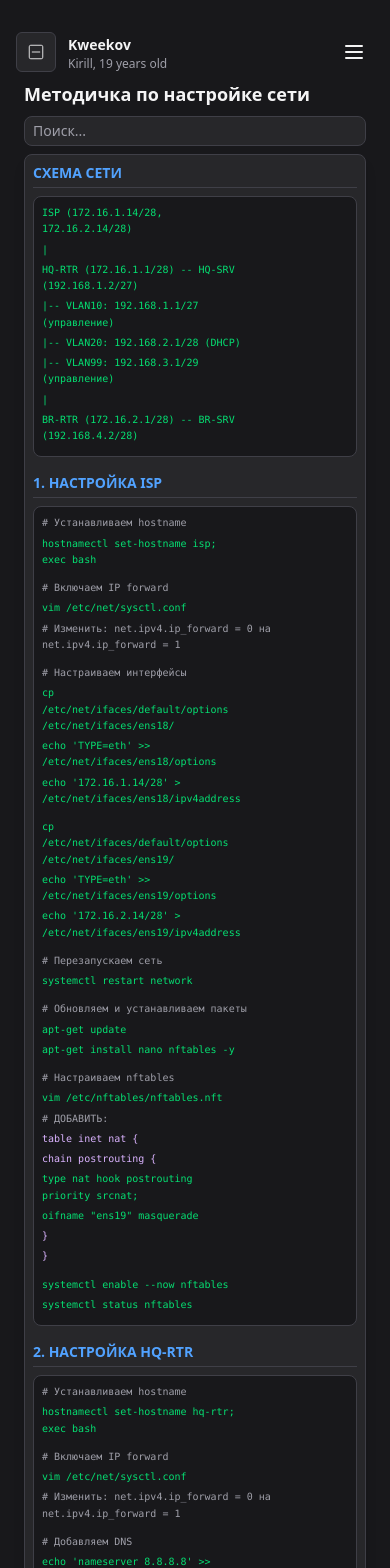
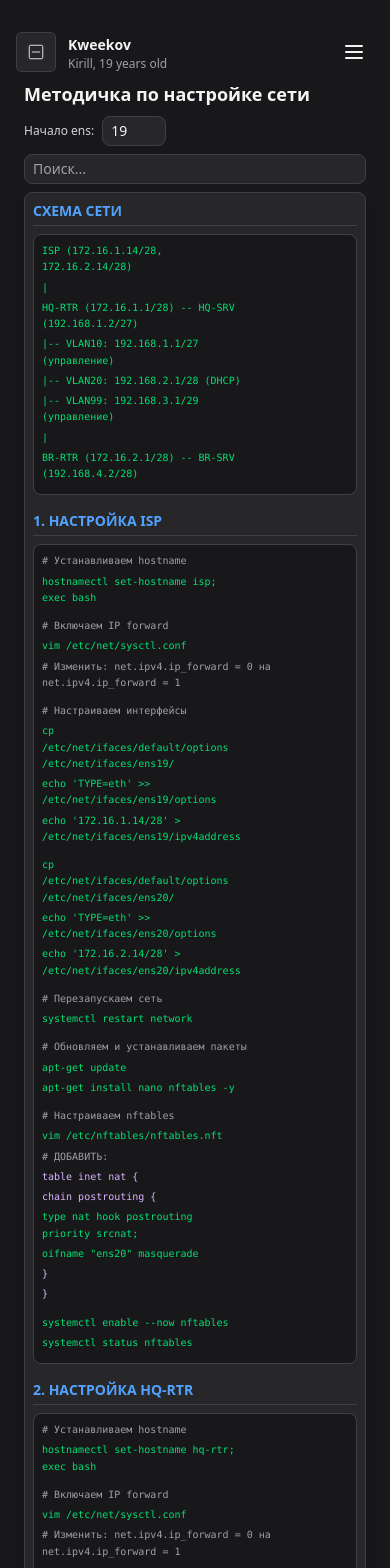
Before and after one commit to Kweekov/Kweekov, a React (Vite) app: page /exam in a window 390 px wide. Shown: the top 1568 px of the page. Built offline with nearby package versions, Linux system fonts and the light colour scheme.

Commit message:
Updated Exam page for students

```diff
--- a/src/pages/Exam.tsx
+++ b/src/pages/Exam.tsx
@@ -1,15 +1,12 @@
-import { useState } from "react"
+import { useState, useMemo } from "react"
 
 interface Section {
   title: string
   content: string[]
 }
 
-export function ExamPage({ isDark }: { isDark: boolean }) {
-  const [searchQuery, setSearchQuery] = useState("")
-
-  // Парсинг содержимого из exam.txt
-  const sections: Section[] = [
+// Оригинальные секции с базовыми номерами интерфейсов (будем заменять "ens{BASE}" на актуальные)
+const originalSections: Section[] = [
   {
     title: "СХЕМА СЕТИ",
     content: [
@@ -34,13 +31,13 @@ export function ExamPage({ isDark }: { isDark: boolean }) {
       "# Изменить: net.ipv4.ip_forward = 0 на net.ipv4.ip_forward = 1",
       "",
       "# Настраиваем интерфейсы",
-        "cp /etc/net/ifaces/default/options /etc/net/ifaces/ens18/",
-        "echo 'TYPE=eth' >> /etc/net/ifaces/ens18/options",
-        "echo '172.16.1.14/28' > /etc/net/ifaces/ens18/ipv4address",
+      "cp /etc/net/ifaces/default/options /etc/net/ifaces/ens{BASE}/",
+      "echo 'TYPE=eth' >> /etc/net/ifaces/ens{BASE}/options",
+      "echo '172.16.1.14/28' > /etc/net/ifaces/ens{BASE}/ipv4address",
       "",
-        "cp /etc/net/ifaces/default/options /etc/net/ifaces/ens19/",
-        "echo 'TYPE=eth' >> /etc/net/ifaces/ens19/options",
-        "echo '172.16.2.14/28' > /etc/net/ifaces/ens19/ipv4address",
+      "cp /etc/net/ifaces/default/options /etc/net/ifaces/ens{BASE+1}/",
+      "echo 'TYPE=eth' >> /etc/net/ifaces/ens{BASE+1}/options",
+      "echo '172.16.2.14/28' > /etc/net/ifaces/ens{BASE+1}/ipv4address",
       "",
       "# Перезапускаем сеть",
       "systemctl restart network",
@@ -55,7 +52,7 @@ export function ExamPage({ isDark }: { isDark: boolean }) {
       "table inet nat {",
       "    chain postrouting {",
       "        type nat hook postrouting priority srcnat;",
-        "        oifname \"ens19\" masquerade",
+      "        oifname \"ens{BASE+1}\" masquerade",
       "    }",
       "}",
       "",
@@ -77,22 +74,22 @@ export function ExamPage({ isDark }: { isDark: boolean }) {
       "echo 'nameserver 8.8.8.8' >> /etc/resolv.conf",
       "",
       "# Настраиваем интерфейсы",
-        "cp /etc/net/ifaces/default/options /etc/net/ifaces/ens18/",
-        "echo 'TYPE=eth' >> /etc/net/ifaces/ens18/options",
-        "echo '172.16.1.1/28' > /etc/net/ifaces/ens18/ipv4address",
-        "echo 'default via 172.16.1.14' > /etc/net/ifaces/ens18/ipv4route",
+      "cp /etc/net/ifaces/default/options /etc/net/ifaces/ens{BASE}/",
+      "echo 'TYPE=eth' >> /etc/net/ifaces/ens{BASE}/options",
+      "echo '172.16.1.1/28' > /etc/net/ifaces/ens{BASE}/ipv4address",
+      "echo 'default via 172.16.1.14' > /etc/net/ifaces/ens{BASE}/ipv4route",
       "",
-        "cp /etc/net/ifaces/default/options /etc/net/ifaces/ens19/",
-        "echo 'TYPE=eth' >> /etc/net/ifaces/ens19/options",
-        "echo '192.168.1.1/27' > /etc/net/ifaces/ens19/ipv4address",
+      "cp /etc/net/ifaces/default/options /etc/net/ifaces/ens{BASE+1}/",
+      "echo 'TYPE=eth' >> /etc/net/ifaces/ens{BASE+1}/options",
+      "echo '192.168.1.1/27' > /etc/net/ifaces/ens{BASE+1}/ipv4address",
       "",
-        "cp /etc/net/ifaces/default/options /etc/net/ifaces/ens20/",
-        "echo 'TYPE=eth' >> /etc/net/ifaces/ens20/options",
-        "echo '192.168.2.1/28' > /etc/net/ifaces/ens20/ipv4address",
+      "cp /etc/net/ifaces/default/options /etc/net/ifaces/ens{BASE+2}/",
+      "echo 'TYPE=eth' >> /etc/net/ifaces/ens{BASE+2}/options",
+      "echo '192.168.2.1/28' > /etc/net/ifaces/ens{BASE+2}/ipv4address",
       "",
-        "cp /etc/net/ifaces/default/options /etc/net/ifaces/ens21/",
-        "echo 'TYPE=eth' >> /etc/net/ifaces/ens21/options",
-        "echo '192.168.3.1/29' > /etc/net/ifaces/ens21/ipv4address",
+      "cp /etc/net/ifaces/default/options /etc/net/ifaces/ens{BASE+3}/",
+      "echo 'TYPE=eth' >> /etc/net/ifaces/ens{BASE+3}/options",
+      "echo '192.168.3.1/29' > /etc/net/ifaces/ens{BASE+3}/ipv4address",
       "",
       "# Перезапускаем сеть",
       "systemctl restart network",
@@ -109,7 +106,7 @@ export function ExamPage({ isDark }: { isDark: boolean }) {
       "table inet nat {",
       "    chain postrouting {",
       "        type nat hook postrouting priority srcnat;",
-        "        oifname \"ens18\" masquerade",
+      "        oifname \"ens{BASE}\" masquerade",
       "    }",
       "}",
       "",
@@ -131,14 +128,14 @@ export function ExamPage({ isDark }: { isDark: boolean }) {
       "echo 'nameserver 8.8.8.8' >> /etc/resolv.conf",
       "",
       "# Настраиваем интерфейсы",
-        "cp /etc/net/ifaces/default/options /etc/net/ifaces/ens18/",
-        "echo 'TYPE=eth' >> /etc/net/ifaces/ens18/options",
-        "echo '172.16.2.1/28' > /etc/net/ifaces/ens18/ipv4address",
-        "echo 'default via 172.16.2.14' > /etc/net/ifaces/ens18/ipv4route",
+      "cp /etc/net/ifaces/default/options /etc/net/ifaces/ens{BASE}/",
+      "echo 'TYPE=eth' >> /etc/net/ifaces/ens{BASE}/options",
+      "echo '172.16.2.1/28' > /etc/net/ifaces/ens{BASE}/ipv4address",
+      "echo 'default via 172.16.2.14' > /etc/net/ifaces/ens{BASE}/ipv4route",
       "",
-        "cp /etc/net/ifaces/default/options /etc/net/ifaces/ens19/",
-        "echo 'TYPE=eth' >> /etc/net/ifaces/ens19/options",
-        "echo '192.168.4.1/28' > /etc/net/ifaces/ens19/ipv4address",
+      "cp /etc/net/ifaces/default/options /etc/net/ifaces/ens{BASE+1}/",
+      "echo 'TYPE=eth' >> /etc/net/ifaces/ens{BASE+1}/options",
+      "echo '192.168.4.1/28' > /etc/net/ifaces/ens{BASE+1}/ipv4address",
       "",
       "# Перезапускаем сеть",
       "systemctl restart network",
@@ -155,7 +152,7 @@ export function ExamPage({ isDark }: { isDark: boolean }) {
       "table inet nat {",
       "    chain postrouting {",
       "        type nat hook postrouting priority srcnat;",
-        "        oifname \"ens18\" masquerade",
+      "        oifname \"ens{BASE}\" masquerade",
       "    }",
       "}",
       "",
@@ -177,10 +174,10 @@ export function ExamPage({ isDark }: { isDark: boolean }) {
       "echo 'nameserver 8.8.8.8' >> /etc/resolv.conf",
       "",
       "# Настраиваем интерфейсы",
-        "cp /etc/net/ifaces/default/options /etc/net/ifaces/ens18/",
-        "echo 'TYPE=eth' >> /etc/net/ifaces/ens18/options",
-        "echo '192.168.1.2/27' > /etc/net/ifaces/ens18/ipv4address",
-        "echo 'default via 192.168.1.1' > /etc/net/ifaces/ens18/ipv4route",
+      "cp /etc/net/ifaces/default/options /etc/net/ifaces/ens{BASE}/",
+      "echo 'TYPE=eth' >> /etc/net/ifaces/ens{BASE}/options",
+      "echo '192.168.1.2/27' > /etc/net/ifaces/ens{BASE}/ipv4address",
+      "echo 'default via 192.168.1.1' > /etc/net/ifaces/ens{BASE}/ipv4route",
       "",
       "# Перезапускаем сеть",
       "systemctl restart network",
@@ -206,10 +203,10 @@ export function ExamPage({ isDark }: { isDark: boolean }) {
       "echo 'nameserver 8.8.8.8' >> /etc/resolv.conf",
       "",
       "# Настраиваем интерфейсы",
-        "cp /etc/net/ifaces/default/options /etc/net/ifaces/ens18/",
-        "echo 'TYPE=eth' >> /etc/net/ifaces/ens18/options",
-        "echo '192.168.4.2/28' > /etc/net/ifaces/ens18/ipv4address",
-        "echo 'default via 192.168.4.1' > /etc/net/ifaces/ens18/ipv4route",
+      "cp /etc/net/ifaces/default/options /etc/net/ifaces/ens{BASE}/",
+      "echo 'TYPE=eth' >> /etc/net/ifaces/ens{BASE}/options",
+      "echo '192.168.4.2/28' > /etc/net/ifaces/ens{BASE}/ipv4address",
+      "echo 'default via 192.168.4.1' > /etc/net/ifaces/ens{BASE}/ipv4route",
       "",
       "# Перезапускаем сеть",
       "systemctl restart network",
@@ -238,10 +235,42 @@ export function ExamPage({ isDark }: { isDark: boolean }) {
   }
 ]
 
-  const filteredSections = sections.filter(section =>
+export function ExamPage({ isDark }: { isDark: boolean }) {
+  const [searchQuery, setSearchQuery] = useState("")
+  const [baseNumber, setBaseNumber] = useState<string>("19")
+
+  // Преобразуем секции с учетом выбранного базового номера
+  const sections = useMemo(() => {
+    const baseNum = parseInt(baseNumber) || 19 // Если не число или пусто, используем 19
+
+    return originalSections.map(section => {
+      // Для схемы сети не нужно менять контент
+      if (section.title === "СХЕМА СЕТИ") {
+        return section
+      }
+
+      // Для остальных разделов заменяем {BASE}, {BASE+1} и т.д.
+      const updatedContent = section.content.map(line => {
+        return line
+          .replace(/ens\{BASE\+3\}/g, `ens${baseNum + 3}`)
+          .replace(/ens\{BASE\+2\}/g, `ens${baseNum + 2}`)
+          .replace(/ens\{BASE\+1\}/g, `ens${baseNum + 1}`)
+          .replace(/ens\{BASE\}/g, `ens${baseNum}`)
+      })
+
+      return {
+        ...section,
+        content: updatedContent
+      }
+    })
+  }, [baseNumber])
+
+  const filteredSections = useMemo(() => {
+    return sections.filter(section =>
       section.title.toLowerCase().includes(searchQuery.toLowerCase()) ||
       section.content.some(line => line.toLowerCase().includes(searchQuery.toLowerCase()))
     )
+  }, [sections, searchQuery])
 
   const copyToClipboard = (text: string) => {
     navigator.clipboard.writeText(text).then(() => {
@@ -256,12 +285,43 @@ export function ExamPage({ isDark }: { isDark: boolean }) {
            !line.includes("Изменить:")
   }
 
+  const handleBaseNumberChange = (e: React.ChangeEvent<HTMLInputElement>) => {
+    const value = e.target.value
+    // Разрешаем только цифры и пустую строку
+    if (/^\d*$/.test(value)) {
+      setBaseNumber(value)
+    }
+  }
+
   return (
     <div className={`min-h-screen flex flex-col ${isDark ? "bg-zinc-900 text-zinc-100" : "bg-white text-slate-900"} transition-colors`}>
       <div className="max-w-7xl mx-auto px-2 sm:px-4 md:px-6 py-2 sm:py-4 flex-1 flex flex-col min-h-0 w-full">
         {/* Заголовок и поиск */}
         <div className="mb-2 sm:mb-3 flex flex-col sm:flex-row gap-2 sm:gap-3 items-start sm:items-center justify-between flex-shrink-0">
           <h1 className="text-lg sm:text-xl md:text-2xl font-bold">Методичка по настройке сети</h1>
+
+          <div className="flex flex-col sm:flex-row gap-2 w-full sm:w-auto">
+            <div className="flex items-center gap-2">
+              <label
+                htmlFor="baseNumber"
+                className={`text-xs whitespace-nowrap ${isDark ? "text-zinc-300" : "text-slate-600"}`}
+              >
+                Начало ens:
+              </label>
+              <input
+                id="baseNumber"
+                type="text"
+                placeholder="19"
+                value={baseNumber}
+                onChange={handleBaseNumberChange}
+                className={`px-2 py-1 rounded-lg border text-sm ${
+                  isDark
+                    ? "bg-zinc-800 border-zinc-700 text-zinc-100 placeholder-zinc-400"
+                    : "bg-white border-slate-300 text-slate-900 placeholder-slate-400"
+                } focus:outline-none focus:ring-2 focus:ring-blue-500 w-16`}
+              />
+            </div>
+
             <input
               type="text"
               placeholder="Поиск..."
@@ -273,6 +333,7 @@ export function ExamPage({ isDark }: { isDark: boolean }) {
                   : "bg-white border-slate-300 text-slate-900 placeholder-slate-400"
               } focus:outline-none focus:ring-2 focus:ring-blue-500 w-full sm:w-48 md:w-64`}
             />
+          </div>
         </div>
 
         {/* Компактный контейнер для методички */}
```
Lines whose indentation alone changed are shown as unchanged.
